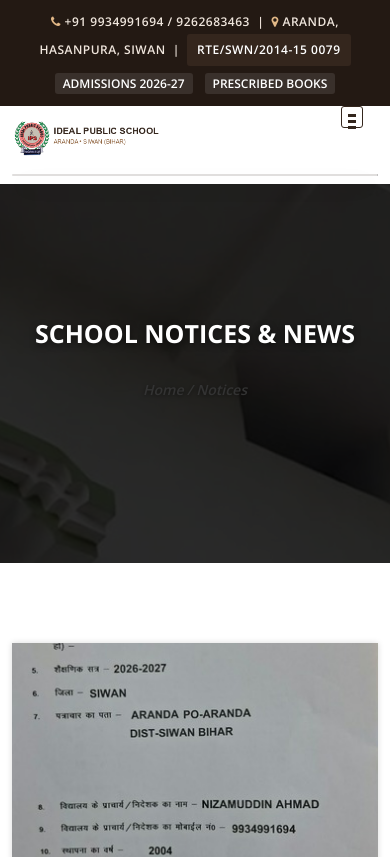
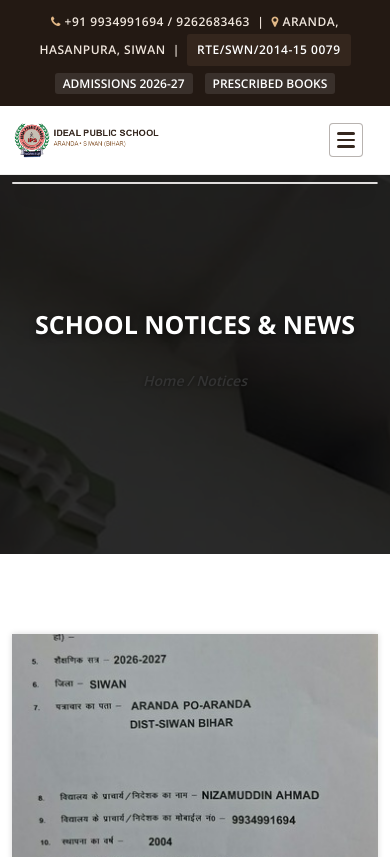
Before and after one commit to geniesoft111-png/idealpublicschool, a plain HTML site: page blog.html in a window 390 px wide. Shown: the top 857 px of the page. Drawn offline with nearby package versions, Linux system fonts and the light colour scheme; a script that the page names is missing.

Commit message:
Fix mobile header vertical centering: perfectly align logo and menu toggle button, center hamburger bars, remove asymmetric bottom gap and shadow

```diff
--- a/css/style.css
+++ b/css/style.css
@@ -3167,31 +3167,85 @@ textarea {
         color: #ffffff !important;
     }
     .header-area.two {
-        background: #ffffff;
-        box-shadow: 0 2px 10px rgba(0,0,0,0.06);
+        background: #ffffff !important;
+        box-shadow: none !important;
+        border-bottom: 1px solid rgba(52, 38, 29, 0.08) !important;
     }
     .header-area.two .logo {
-        padding: 12px 0;
+        padding: 14px 0 !important;
+    }
+    .header-area.two .logo a {
+        display: inline-block !important;
+        line-height: 0 !important;
+        vertical-align: middle !important;
     }
     .header-area.two .logo img {
-        max-height: 44px;
+        max-height: 40px !important;
+        display: block !important;
+        width: auto !important;
+    }
+    .header-area.two.sticky .logo {
+        padding: 10px 0 !important;
+    }
+    .header-area.two.sticky .logo img {
+        max-height: 36px !important;
+    }
+    .header-area.two .col-12 {
+        padding: 0 12px !important;
+        height: 0 !important;
+        min-height: 0 !important;
+    }
+    .mobile-menu {
+        padding: 0 !important;
+        margin: 0 !important;
+        height: 0 !important;
+        min-height: 0 !important;
+    }
+    .mobile-menu.mean-container {
+        margin: 0 !important;
+    }
+    .mean-container .mean-bar {
+        background: transparent !important;
+        padding: 0 !important;
+        min-height: 0 !important;
+        height: 0 !important;
     }
     .header-area.two .mean-container a.meanmenu-reveal {
-        margin-top: -50px;
-        border: 1px solid #34261D;
-        border-radius: 3px;
-        padding: 4px 6px;
-        color: #34261D;
-        right: 15px;
+        margin-top: -51px !important;
+        right: 15px !important;
+        width: 34px !important;
+        height: 34px !important;
+        padding: 0 !important;
+        display: flex !important;
+        flex-direction: column !important;
+        justify-content: center !important;
+        align-items: center !important;
+        gap: 4px !important;
+        border: 1px solid rgba(52, 38, 29, 0.35) !important;
+        border-radius: 4px !important;
+        background: #ffffff !important;
+        box-sizing: border-box !important;
+        transition: all 0.3s ease !important;
+    }
+    .header-area.two.sticky .mean-container a.meanmenu-reveal {
+        margin-top: -45px !important;
+    }
+    .header-area.two .mean-container a.meanmenu-reveal:hover {
+        background: #fdfbf9 !important;
+        border-color: #34261D !important;
     }
     .header-area.two .mean-container a.meanmenu-reveal span {
-        background-color: #34261D;
+        display: block !important;
+        width: 18px !important;
+        height: 2.5px !important;
+        background: #34261D !important;
+        border-radius: 2px !important;
+        margin: 0 !important;
+        padding: 0 !important;
     }
-    .header-area.two.sticky .mean-container a.meanmenu-reveal {
-        margin-top: -46px;
-    }
-    .mobile-menu {
-        padding-bottom: 10px;
+    .mean-container .mean-nav {
+        margin-top: 8px !important;
+        margin-bottom: 15px !important;
     }
     .choose-content {
         margin-right: 0;
```
